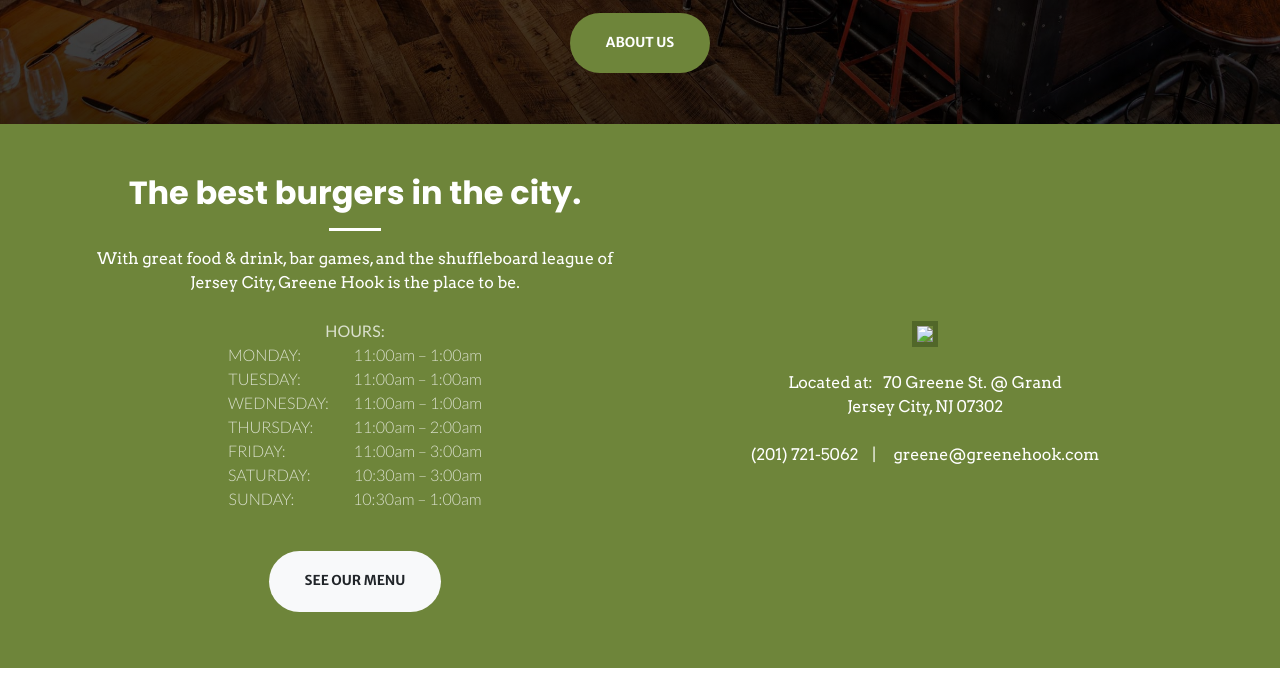
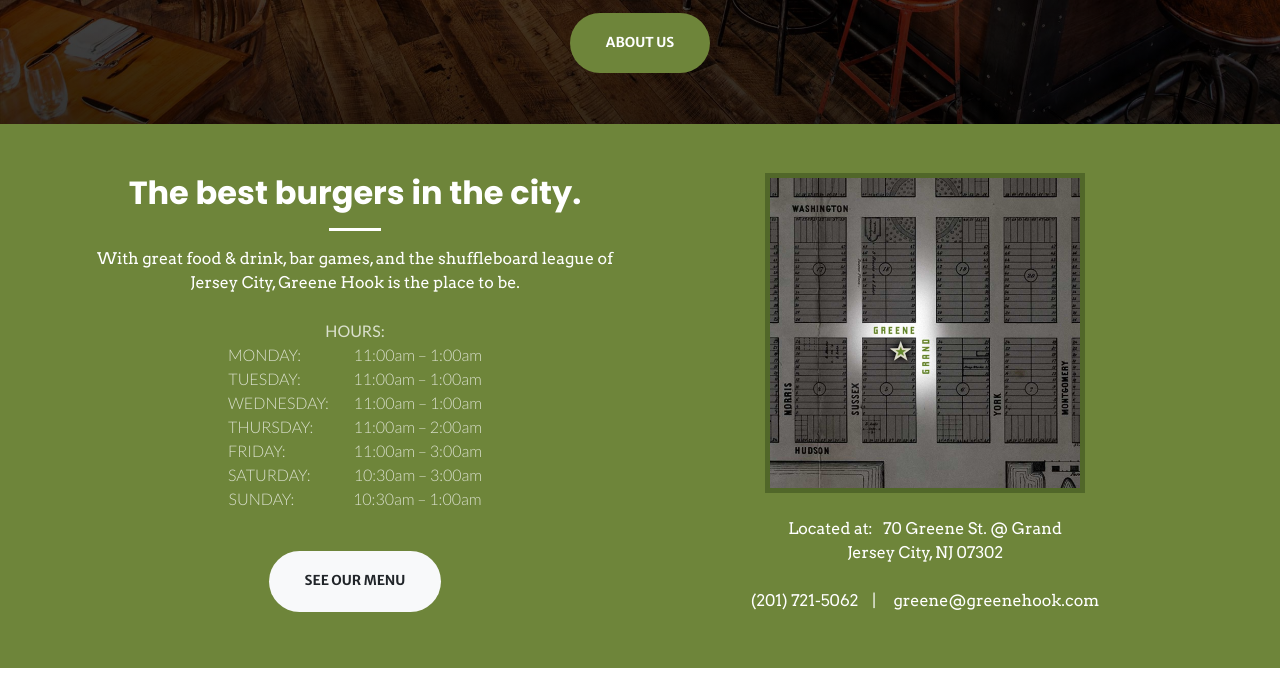
Before and after one commit to hankportney/GreeneHook, a plain HTML site: page index.html in a window 1280 px wide. Shown: the part 676-1366 px from the top of the page. Drawn offline with nearby package versions, Linux system fonts and the light colour scheme; the site is published under a folder, as on GitHub Pages, so addresses that start at the root find nothing.

Commit message:
Update index.html

```diff
--- a/index.html
+++ b/index.html
@@ -115,7 +115,7 @@
                     </div>
                     <div class="col-lg-6 imageHolder text-center">
                         <div class="container">
-                            <img class="image" src="/img/LocationMap.jpg"><img/>
+                            <img class="image" src="img/LocationMap.jpg"><img/>
                             <br/>
                             <br/>
                             <div class="text-white flair">Located at: &nbsp; 70 Greene St. @ Grand<br/>
```
